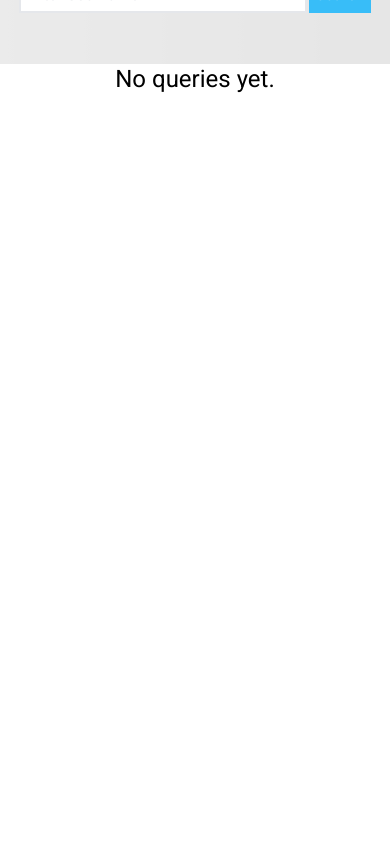
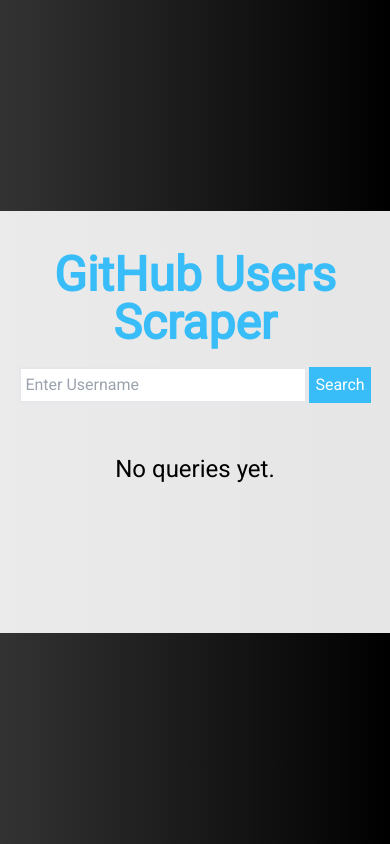
Before and after one commit to lakansantos/Github-Scrapers, a React (Vite) app: page / in a window 390 px wide. Built offline with nearby package versions, Linux system fonts and the light colour scheme.

Commit message:
fixed responsiveness in small device

```diff
--- a/src/App.css
+++ b/src/App.css
@@ -25,6 +25,7 @@
 
 @media (max-width: 600px) {
     #root{
+      min-height: 100vh;
       height: fit-content;
     }
 }
--- a/src/App.jsx
+++ b/src/App.jsx
@@ -23,9 +23,9 @@
 
   if(!data){
     return(
-      <div className="flex w-full h-1/2 flex flex-col bg-white/90 sm:w-3/4 fixed sm:unset">
+      <div className="flex w-full h-1/2 flex flex-col bg-white/90 sm:w-3/4 fixed">
         <Search handleSubmit={handleSubmit} inputValue={inputValue} setInputValue={inputValue => setInputValue(inputValue)}/>
-        <h1 className='h-[20%] flex justify-center items-center text-2xl px-4'>No queries yet.</h1>
+        <h1 className='h-[20%] flex justify-center items-center text-2xl px-4 mb-4'>No queries yet.</h1>
       </div>
     )
   }
```
